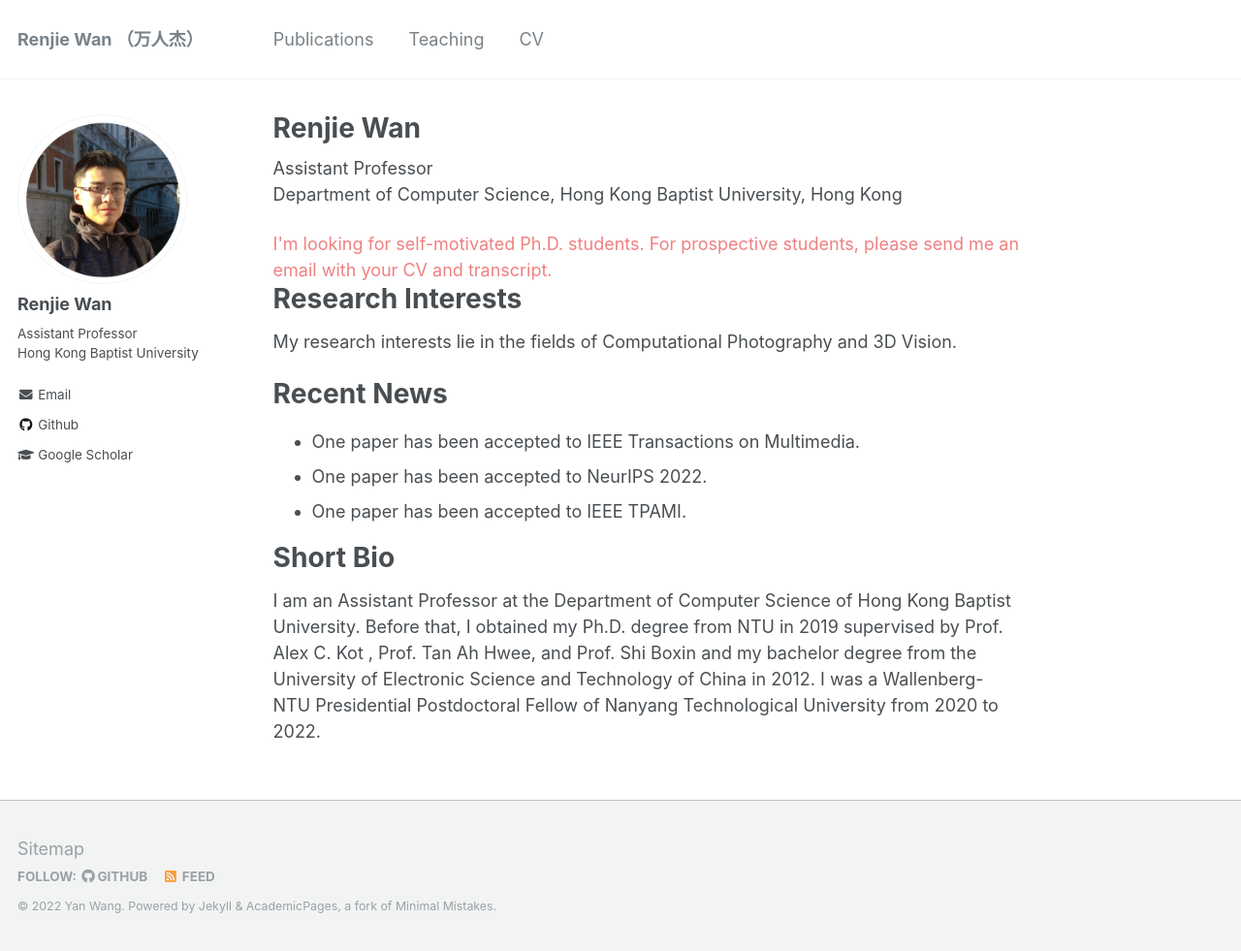
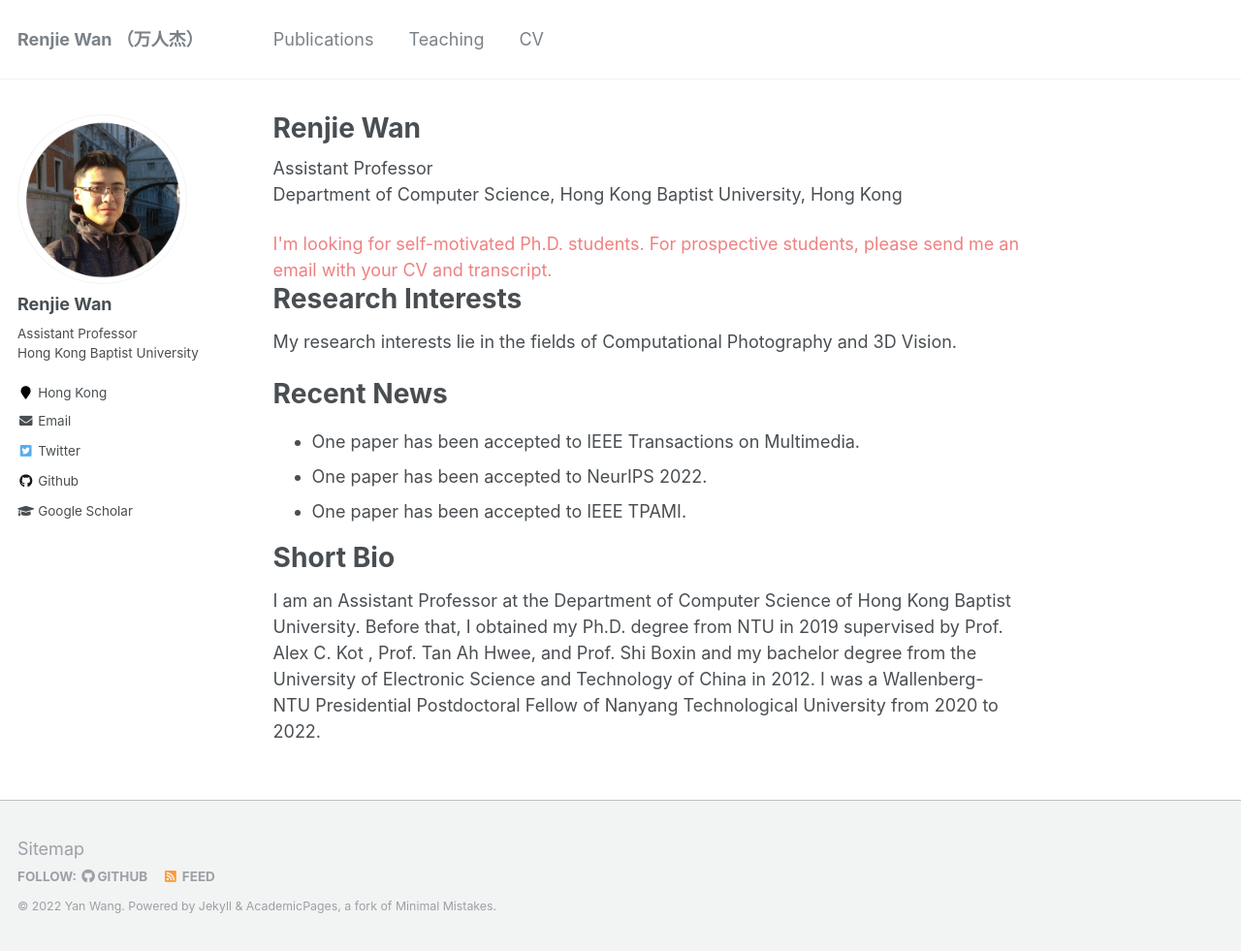
Before and after one commit to wanrenjie/wanrenjie.github.io, a Jekyll site: the page built from _pages/about.md, in a window 1280 px wide and 981 px high. Shown: the whole window at 97% size. Built offline with Jekyll 4.4.1, drawn with Linux system fonts in a browser that asks for light colours.

Commit message:
Update _config.yml

```diff
--- a/_config.yml
+++ b/_config.yml
@@ -83,7 +83,7 @@ author:
   name             : "Renjie Wan"
   avatar           : "renjie3.png"
   bio              : "Assistant Professor <br> Hong Kong Baptist University"
-  location         : #"Location"
+  location         : Hong Kong
   employer         :
 #  pubmed           : "https://www.ncbi.nlm.nih.gov/pubmed/?term=john+snow"
   googlescholar    : "https://scholar.google.com.sg/citations?user=S8_ES4MAAAAJ&hl=zh-CN"
@@ -109,7 +109,7 @@ author:
   stackoverflow    : # http://stackoverflow.com/users/123456/username
   steam            :
   tumblr           :
-  twitter          : # "replacethistwitterhandle"
+  twitter          : https://twitter.com/home
   vine             :
   weibo            :
   xing             :
```
